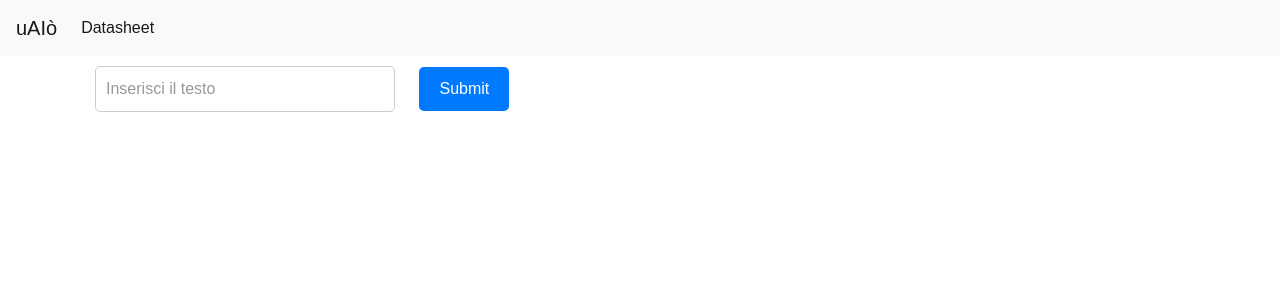
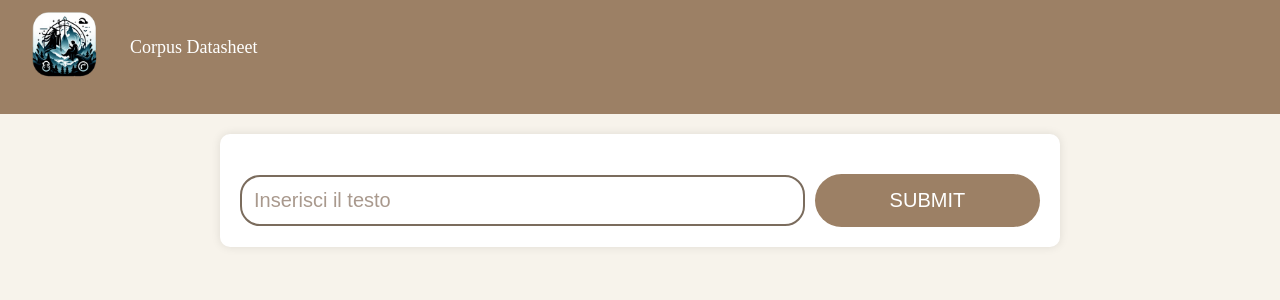
Before and after one commit to GGFlutterdev/mordorIA, a Flask app: page / in a window 1280 px wide. Shown: the top 300 px of the page. Run offline with Flask 3, Linux system fonts and the light colour scheme; parts of the project's set-up code (start-up, migrations or seed data) failed here and were passed over; some libraries are stand-ins or nearby versions.

Commit message:
Improved UI

```diff
--- a/static/css/style.css
+++ b/static/css/style.css
@@ -2,45 +2,134 @@
 body, html {
   margin: 0;
   padding: 0;
-    font-family: Arial, sans-serif;
+  font-family: 'Times New Roman', Times, serif; /* Cambia il font per un tocco più fantasy */
+  background-color: #f7f3eb; /* Cambia il colore di sfondo */
+}
+
+/* Style for the content container */
+.container {
+  max-width: 800px;
+  margin: 0 auto;
+  padding: 20px;
+  background-color: #fff;
+  border-radius: 10px;
+  box-shadow: 0 0 10px rgba(0, 0, 0, 0.1); /* Aggiunge un'ombra sottile */
+}
+
+/* Style for h1 */
+h1 {
+  font-size: 36px; /* Aumenta la dimensione del font */
+  color: #5c5c5c; /* Cambia il colore del titolo */
+  margin-bottom: 20px;
+  text-shadow: 2px 2px 2px rgba(0, 0, 0, 0.1); /* Aggiunge un'ombra al testo */
+}
+
+/* Style for h2 */
+h2 {
+  font-size: 28px; /* Aumenta la dimensione del font */
+  color: #7b6c5d; /* Cambia il colore del titolo */
+  margin-top: 20px;
+  margin-bottom: 10px;
+  text-shadow: 2px 2px 2px rgba(0, 0, 0, 0.1); /* Aggiunge un'ombra al testo */
+}
+
+/* Style for unordered lists */
+ul {
+  margin-bottom: 20px;
+}
+
+/* Style for list items */
+li {
+  font-size: 18px; /* Aumenta la dimensione del font */
+  color: #7b6c5d; /* Cambia il colore del testo */
+  margin-bottom: 5px;
+}
+
+/* Style for div elements */
+div {
+  margin-bottom: 20px;
+}
+
+/* Style for the form */
+/* Style for the form */
+form {
+  margin-top: 20px;
+  display: flex; /* Utilizza un layout flessibile */
+  justify-content: center; /* Allinea gli elementi al centro orizzontalmente */
+  align-items: center; /* Allinea gli elementi al centro verticalmente */
 }
 
 /* Style for the text input */
 input[type="text"] {
-    width: 300px; /* Adjust as needed */
-    padding: 10px;
-    margin: 10px;
-    border: 1px solid #ccc;
-    border-radius: 5px;
-    font-size: 16px;
-    outline: none; /* Remove default focus outline */
+  width: calc(70% - 10px); /* Larghezza dell'input text */
+  padding: 12px; /* Aumenta il padding */
+  margin-right: 10px; /* Aggiunge uno spazio tra l'input text e il pulsante submit */
+  border: 2px solid #7b6c5d; /* Cambia lo stile del bordo */
+  border-radius: 20px; /* Aumenta il raggio del bordo */
+  font-size: 20px; /* Aumenta la dimensione del font */
+  outline: none;
 }
+
+/* Style for the submit button */
+input[type="submit"] {
+  width: calc(30% - 10px); /* Larghezza del pulsante submit */
+  padding: 15px; /* Aumenta il padding */
+  border: none;
+  border-radius: 30px; /* Aumenta il raggio del bordo */
+  background-color: #9c8065; /* Cambia il colore di sfondo */
+  color: #fff; /* Cambia il colore del testo */
+  font-size: 20px; /* Dimensione del font */
+  cursor: pointer;
+  outline: none;
+  text-transform: uppercase; /* Converti il testo in maiuscolo */
+}
+
 
 /* Style for the placeholder text */
 input[type="text"]::placeholder {
-    color: #999;
+  color: #a9998d; /* Cambia il colore del testo del placeholder */
 }
 
 /* Style for the input when it's focused */
 input[type="text"]:focus {
-    border-color: #007bff; /* Change to your desired focus color */
-  }
-
-  /* Style for the submit button */
-  input[type="submit"] {
-    padding: 10px 20px;
-    margin: 10px;
-    border: none;
-    border-radius: 5px;
-    background-color: #007bff; /* Change to your desired button color */
-    color: white;
-    font-size: 16px;
-    cursor: pointer;
+  border-color: #9c8065; /* Cambia il colore del bordo al focus */
 }
 
 /* Style for the label */
 label {
-    margin: 10px;
-    font-size: 16px;
-    color: #333; /* Adjust label text color as needed */
+  display: block;
+  font-size: 20px; /* Aumenta la dimensione del font */
+  color: #5c5c5c; /* Cambia il colore del testo */
+  margin-bottom: 10px;
 }
+
+/* Navbar styles */
+.navbar {
+  background-color: #9c8065; /* Colore di sfondo della navbar */
+  padding: 0 20px;
+  margin-bottom: 20px;
+  display: flex;
+  align-items: center; /* Allinea gli elementi verticalmente */
+}
+
+.navbar-menu ul {
+  list-style-type: none;
+  padding: 0;
+  margin: 0;
+}
+
+.navbar-menu ul li {
+  display: inline;
+  margin-left: 20px; /* Aggiunge uno spazio tra i link */
+}
+
+.navbar-menu ul li a {
+  color: #fff; /* Colore del testo del link */
+  text-decoration: none;
+  font-size: 18px; /* Dimensione del testo del link */
+  transition: color 0.3s; /* Transizione del colore del link */
+}
+
+.navbar-menu ul li a:hover {
+  color: #c7d5e0; /* Colore del link al passaggio del mouse */
+}
--- a/templates/base.html
+++ b/templates/base.html
@@ -6,22 +6,22 @@
     <meta name="viewport" content="width=device-width, initial-scale=1, shrink-to-fit=no">
 
     <!-- Bootstrap CSS -->
-    <link rel="stylesheet" href="https://stackpath.bootstrapcdn.com/bootstrap/4.3.1/css/bootstrap.min.css" integrity="sha384-ggOyR0iXCbMQv3Xipma34MD+dH/1fQ784/j6cY/iJTQUOhcWr7x9JvoRxT2MZw1T" crossorigin="anonymous">
     <link rel="stylesheet" href="{{ url_for('static', filename= 'css/style.css') }}">
     <title>{% block title %} {% endblock %}</title>
+    <!-- Include custom favicon -->
+    <link rel="icon" type="image/png" href="static/logo.png">
   </head>
   <body>
-    <nav class="navbar navbar-expand-md navbar-light bg-light">
-        <a class="navbar-brand" href="{{ url_for('index')}}">uAIò</a>
-        <button class="navbar-toggler" type="button" data-toggle="collapse" data-target="#navbarNav" aria-controls="navbarNav" aria-expanded="false" aria-label="Toggle navigation">
-            <span class="navbar-toggler-icon"></span>
-        </button>
-        <div class="collapse navbar-collapse" id="navbarNav">
-          <ul class="navbar-nav">
-          <li class="nav-item active">
-              <a class="nav-link" href="/datasheet">Datasheet</a>
-          </li>
-          </ul>
+    <nav class="navbar">
+      <div class="navbar-brand">
+        <a href="/">
+          <img src="static/logo.png" alt="mordorIA Logo" height="90" width="90">
+        </a>
+      </div>
+      <div class="navbar-menu">
+        <ul>
+          <li><a href="/datasheet">Corpus Datasheet</a></li>
+        </ul>
       </div>
     </nav>
     <div class="container">
--- a/templates/index.html
+++ b/templates/index.html
@@ -1,6 +1,6 @@
 {% extends 'base.html' %}
 
-{% block title %} uAIò {% endblock %}
+{% block title %} mordorIA {% endblock %}
 
 {% block content %}
 
@@ -9,10 +9,13 @@
     <input type="submit" id="submitBtn" value="Submit">
 </form>
 
-
+{% if tokens %}
+<h2>Token</h2>
 <div id="tokens">
     <!-- Mostra il messaggio qui -->
     {{ tokens }}
 </div>
+{% endif %}
+
 
 {% endblock %}
```
Also changed, not shown: static/logo.png (added). Lines whose indentation alone changed are shown as unchanged.
